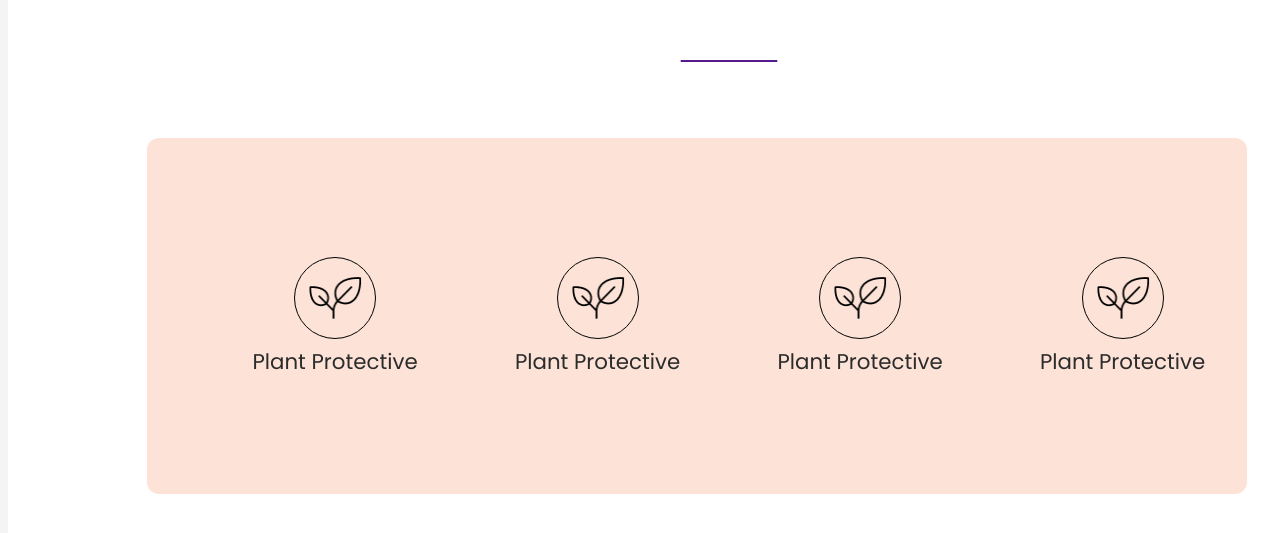
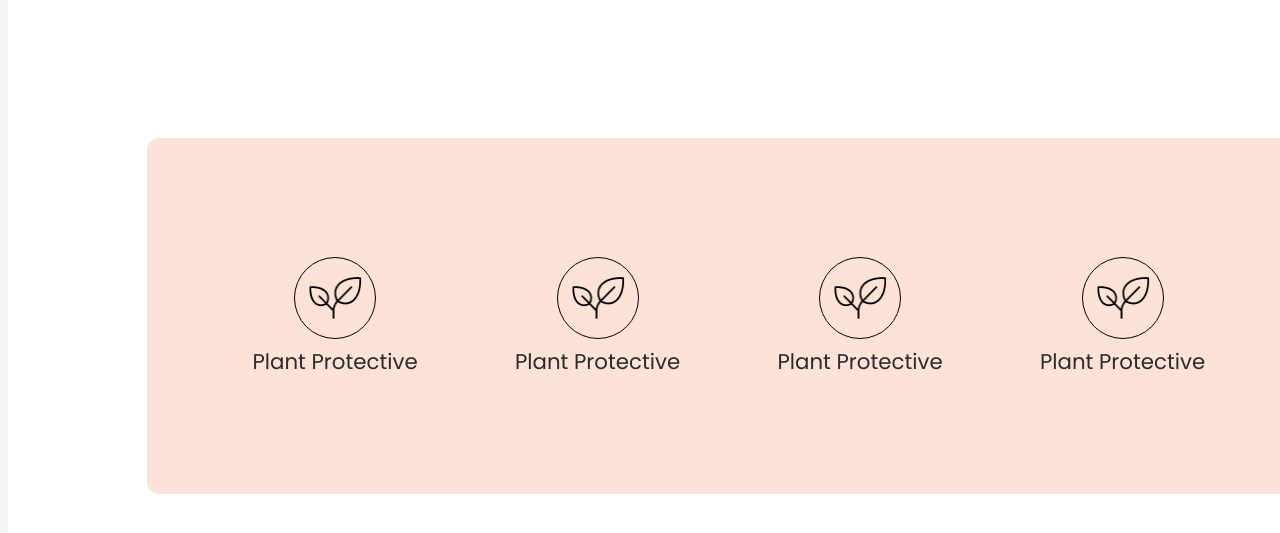
Before and after one commit to Joel-Vegas-Fpllefia/Final_Examen_Html_CSS_Joel_Vegas_Romero, a plain HTML site: page index.html in a window 1280 px wide. Shown: the part 2933-3466 px from the top of the page. Drawn offline with Linux system fonts and the light colour scheme.

Commit message:
Web_Completa_Joel_Vegas_Romero

```diff
--- a/index.css
+++ b/index.css
@@ -380,7 +380,7 @@ header{
 }
 
 #seccion_jungla{
-    width: 1232px;
+    width: 1302px;
     height: 667px;
     margin-top: 104px;
     border-radius: 12px;
@@ -442,7 +442,9 @@ header{
 
     margin-top: 12px;
 }
-
+#seccion_jungla > div > a{
+    text-decoration: none;
+}
 #seccion_jungla > div > a > button{
     width: 257px;
     height: 56px;
@@ -469,7 +471,7 @@ header{
 
 #tipo_planta{
     position: relative;
-    width: 1100px;
+    width: 1165px;
     height:356px;
 
     border-radius: 12px;
```
